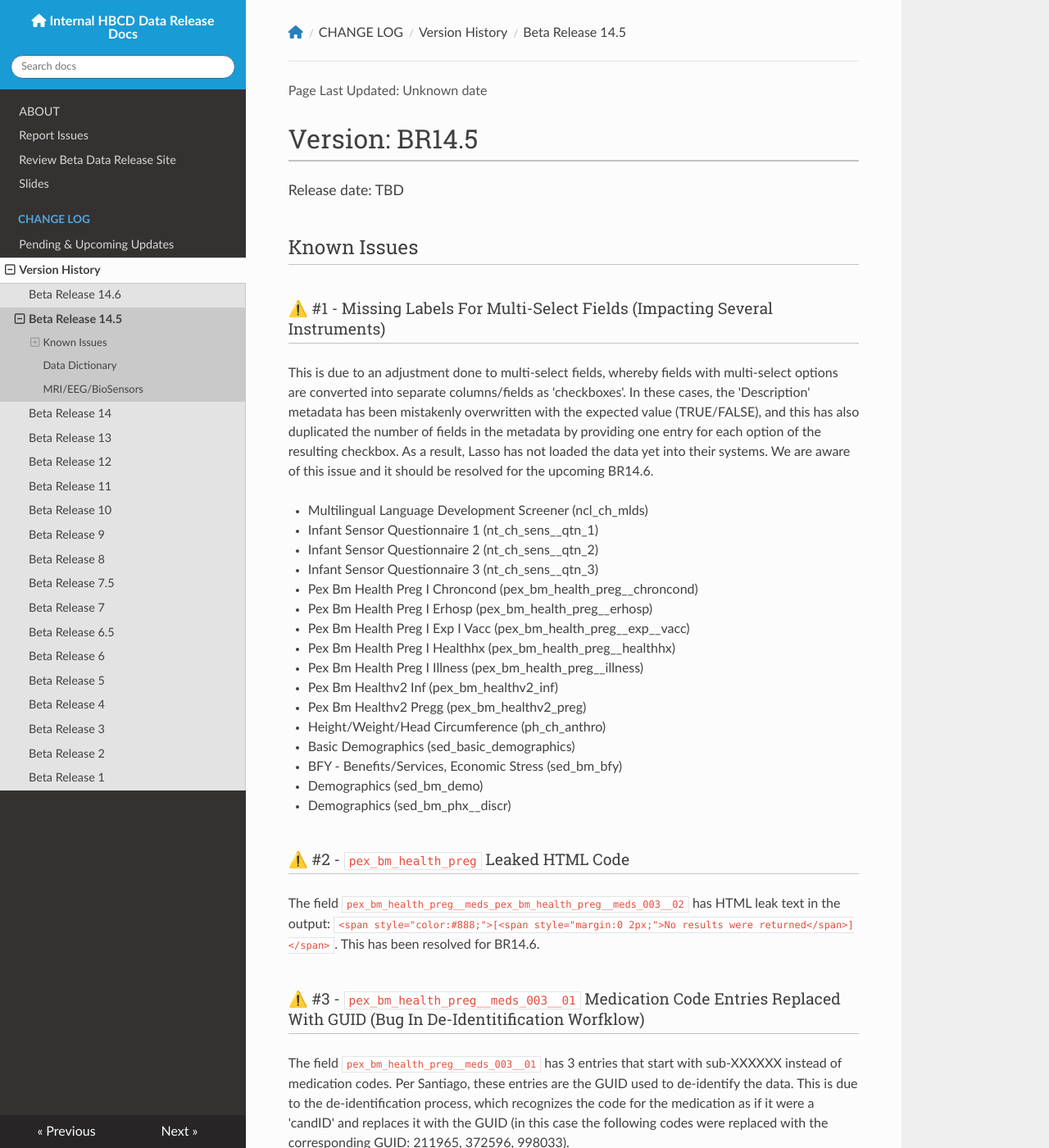
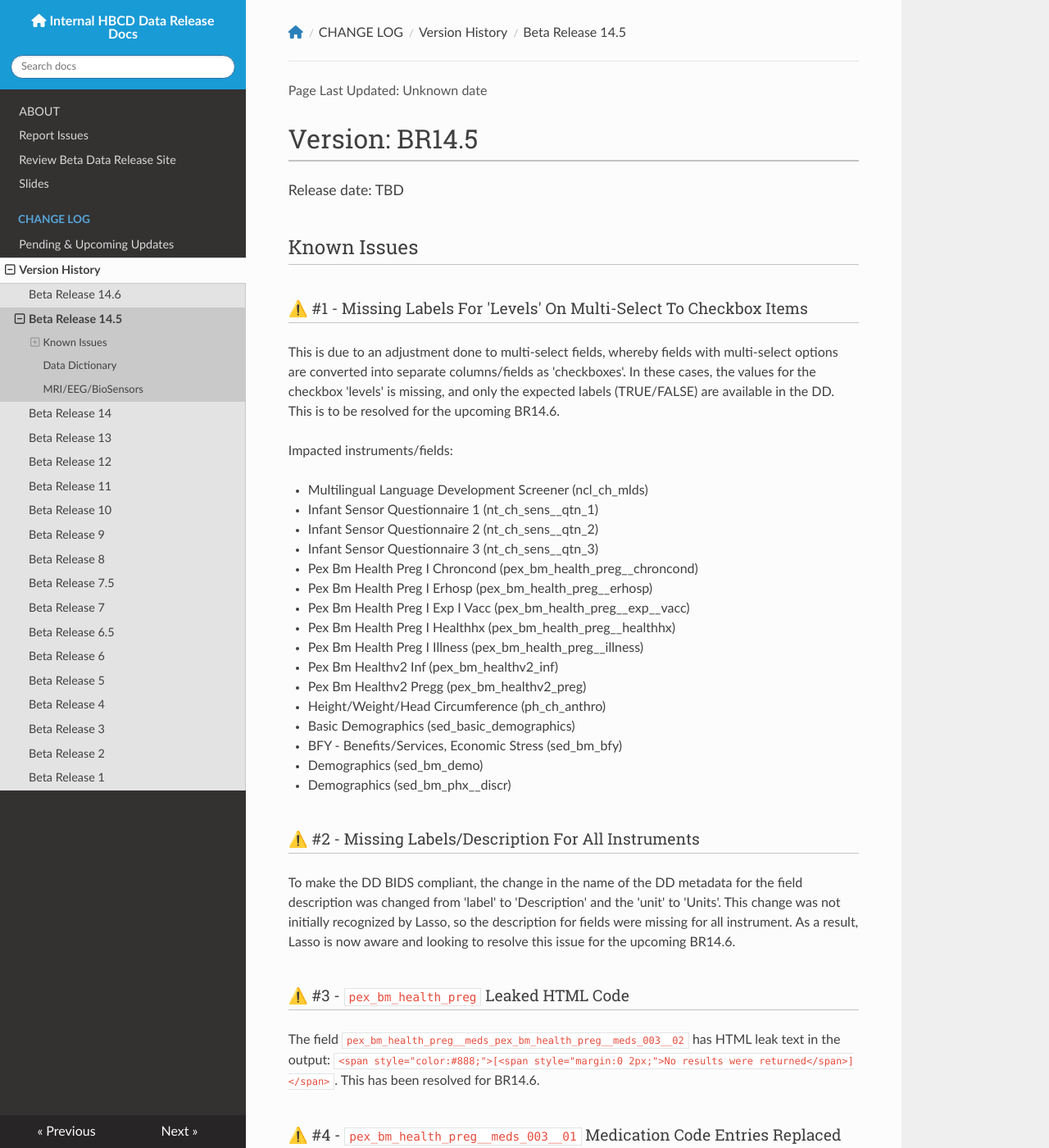
Before and after one commit to DCAN-Labs/hbcd-docs-internal, an MkDocs documentation site: the page built from docs/changelog/versions/BR14.5.md, in a window 1280 px wide and 1400 px high. Shown: the whole window at 82% size. Built offline with MkDocs 1.6.1, drawn with Linux system fonts in a browser that asks for light colours; nearby versions of some CDN libraries.

Commit message:
update known issues BR14.5 based on text from Santiago

```diff
--- a/docs/changelog/versions/BR14.5.md
+++ b/docs/changelog/versions/BR14.5.md
@@ -2,8 +2,10 @@
 <p style="font-size: 1.1em">Release date: TBD</p>
 
 ## Known Issues
-### ⚠️ #1 - Missing Labels For Multi-Select Fields (Impacting Several Instruments)
-This is due to an adjustment done to multi-select fields, whereby fields with multi-select options are converted into separate columns/fields as 'checkboxes'. In these cases, the 'Description' metadata has been mistakenly overwritten with the expected value (TRUE/FALSE), and this has also duplicated the number of fields in the metadata by providing one entry for each option of the resulting checkbox. As a result, Lasso has not loaded the data yet into their systems. We are aware of this issue and it should be resolved for the upcoming BR14.6.
+### ⚠️ #1 - Missing Labels For 'Levels' On Multi-Select To Checkbox Items
+This is due to an adjustment done to multi-select fields, whereby fields with multi-select options are converted into separate columns/fields as 'checkboxes'. In these cases, the values for the checkbox 'levels' is missing, and only the expected labels (TRUE/FALSE) are available in the DD. This is to be resolved for the upcoming BR14.6.
+
+Impacted instruments/fields:
 
 * Multilingual Language Development Screener (ncl_ch_mlds)
 * Infant Sensor Questionnaire 1 (nt_ch_sens__qtn_1)
@@ -22,10 +24,13 @@ This is due to an adjustment done to multi-select fields, whereby fields with mu
 * Demographics (sed_bm_demo)
 * Demographics (sed_bm_phx__discr)
 
-### ⚠️ #2 - `pex_bm_health_preg` Leaked HTML Code
+### ⚠️ #2 - Missing Labels/Description For All Instruments
+To make the DD BIDS compliant, the change in the name of the DD metadata for the field description was changed from 'label' to 'Description' and the 'unit' to 'Units'. This change was not initially recognized by Lasso, so the description for fields were missing for all instrument. As a result, Lasso is now aware and looking to resolve this issue for the upcoming BR14.6.
+
+### ⚠️ #3 - `pex_bm_health_preg` Leaked HTML Code
 The field `pex_bm_health_preg__meds_pex_bm_health_preg__meds_003__02` has HTML leak text in the output: `<span style="color:#888;">[<span style="margin:0 2px;">No results were returned</span>]</span>`. This has been resolved for BR14.6.
 
-### ⚠️ #3 - `pex_bm_health_preg__meds_003__01` Medication Code Entries Replaced With GUID (Bug In De-Identitification Worfklow)
+### ⚠️ #4 - `pex_bm_health_preg__meds_003__01` Medication Code Entries Replaced With GUID (Bug In De-Identitification Worfklow)
 The field `pex_bm_health_preg__meds_003__01` has 3 entries that start with sub-XXXXXX instead of medication codes. Per Santiago, these entries are the GUID used to de-identify the data. This is due to the de-identification process, which recognizes the code for the medication as if it were a 'candID' and replaces it with the GUID (in this case the following codes were replaced with the corresponding GUID: 211965, 372596, 998033).
 
 This is something that should be addressed on the next de-identification process. Harshitha is aware and will modify the de-identification process to run solely on the identifier columns (candID) and not on the data, as 6 digit numbers may be mistaken for IDs and replaced with GUIDs. This should be resolved for the upcoming BR14.6.
```
